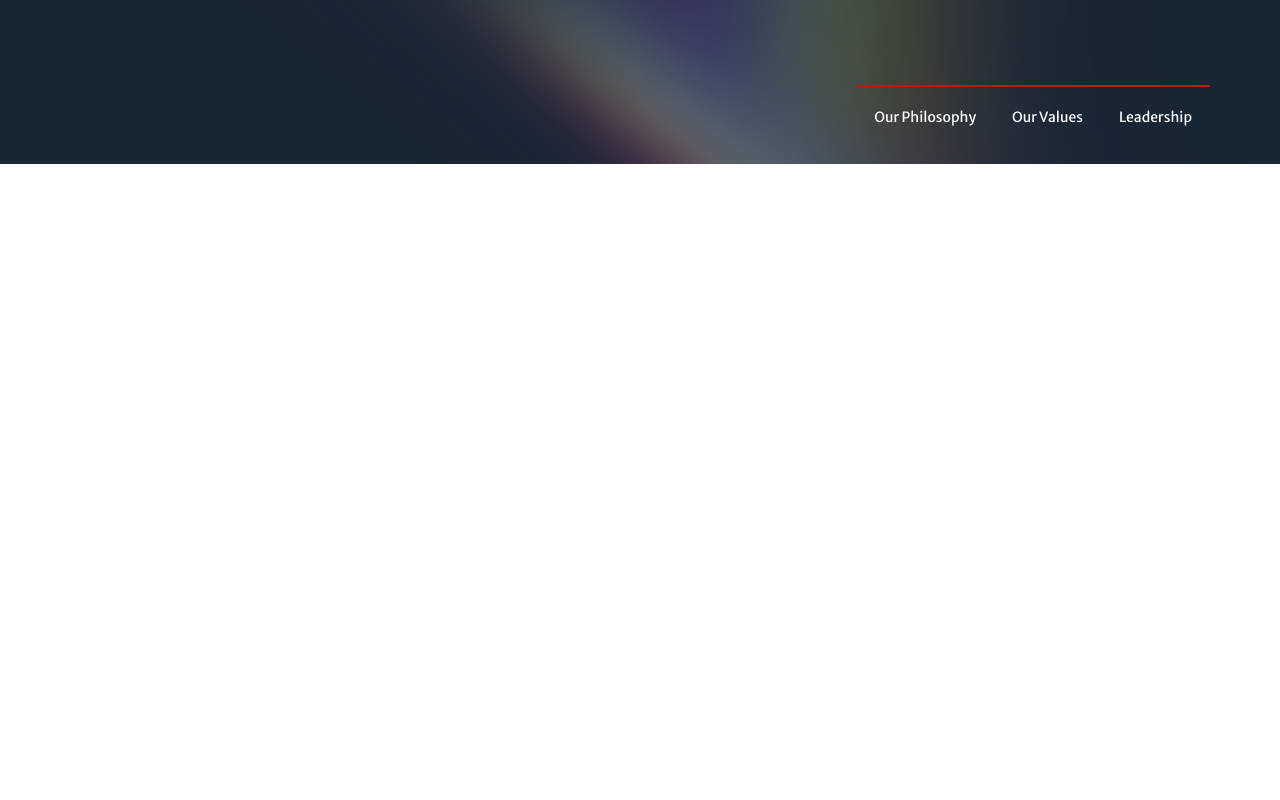
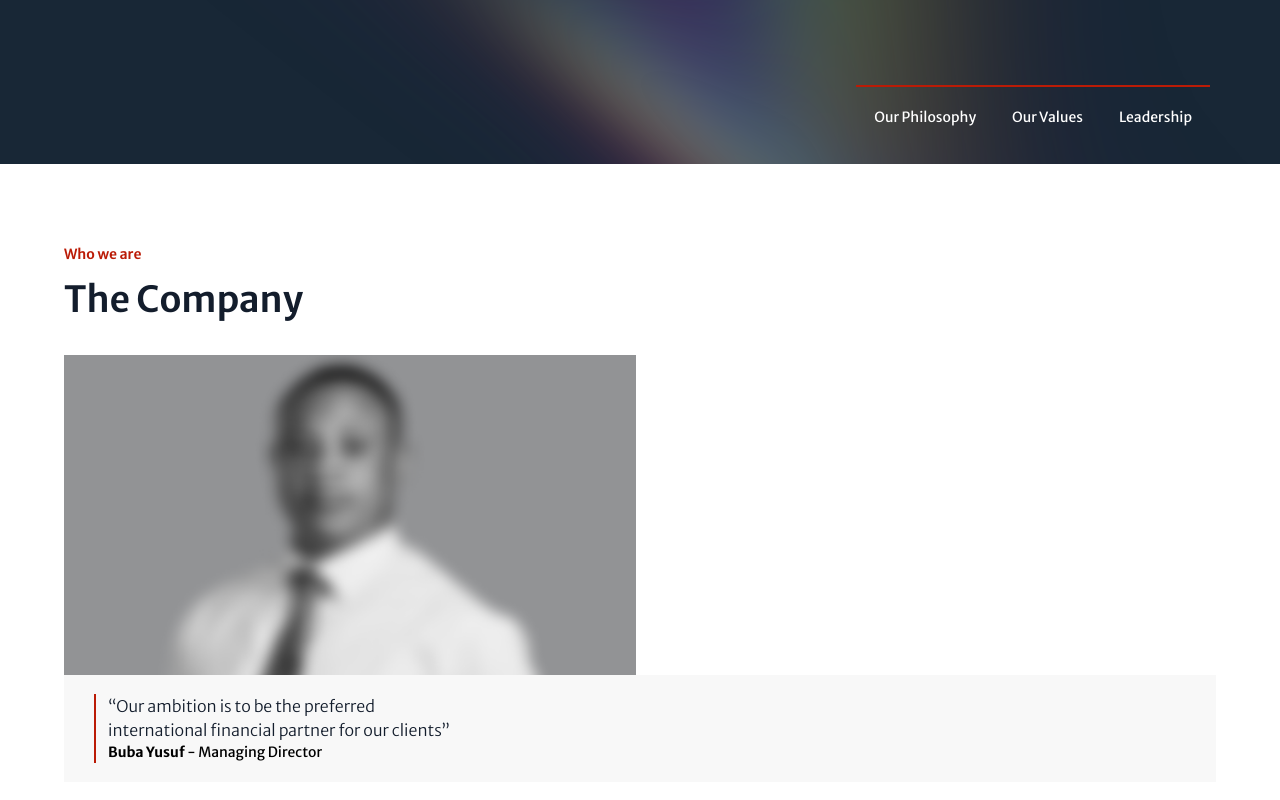
Before and after one commit to Preshstiks/TMDK, a React (Create React App) app: page /about in a window 1280 px wide. Shown: the part 428-1228 px from the top of the page. Before the commit the page ends 800 px from the top, so only its background shows below. Built offline with nearby package versions, Linux system fonts and the light colour scheme.

Commit message:
about us done

```diff
--- a/src/About.tsx
+++ b/src/About.tsx
@@ -1,4 +1,5 @@
 import bgColored from "./assets/img/rainbow.webp";
+import AboutImg from "./assets/img/about.webp";
 const About = () => {
   return (
     <div>
@@ -23,6 +24,37 @@ const About = () => {
           </div>
         </div>
       </header>
+
+      {/* Who we are */}
+      <div className="py-[80px] px-[5%]">
+        <h1 className="text-[#BB1B06] pb-2 text-[14px] font-MerriSemiBold">
+          Who we are
+        </h1>
+        <h1 className="text-[36px] pb-7 text-[#131D2C] font-MerriSemiBold">
+          The Company
+        </h1>
+        <div>
+          <div>
+            <div>
+              <img src={AboutImg} className="w-[572px] h-[320px]" alt="about" />
+            </div>
+          </div>
+          <div className="bg-[#F8F8F8] px-[30px] py-[19px]">
+            <div className="border-l-2 border-[#BB1B06] pl-3">
+              <h1 className="text-[#131D2C] font-MerriLight">
+                “Our ambition is to be the preferred
+              </h1>
+              <h1 className="text-[#131D2C] font-MerriLight">
+                international financial partner for our clients”
+              </h1>
+              <h1 className="text-[14px] font-MerriRegular">
+                <span className="font-MerriBold">Buba Yusuf</span> - Managing
+                Director{" "}
+              </h1>
+            </div>
+          </div>
+        </div>
+      </div>
     </div>
   );
 };
```
Also changed, not shown: src/assets/img/about.webp (added).
